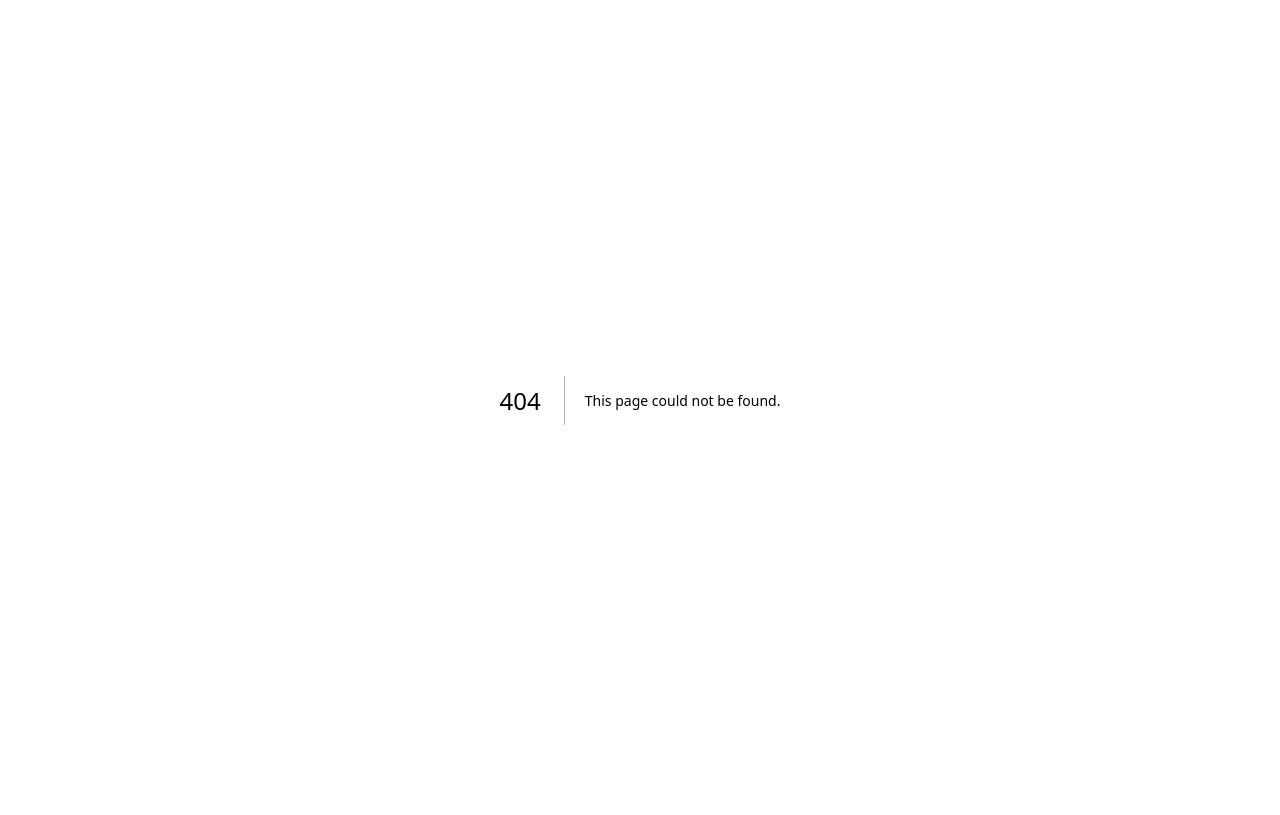
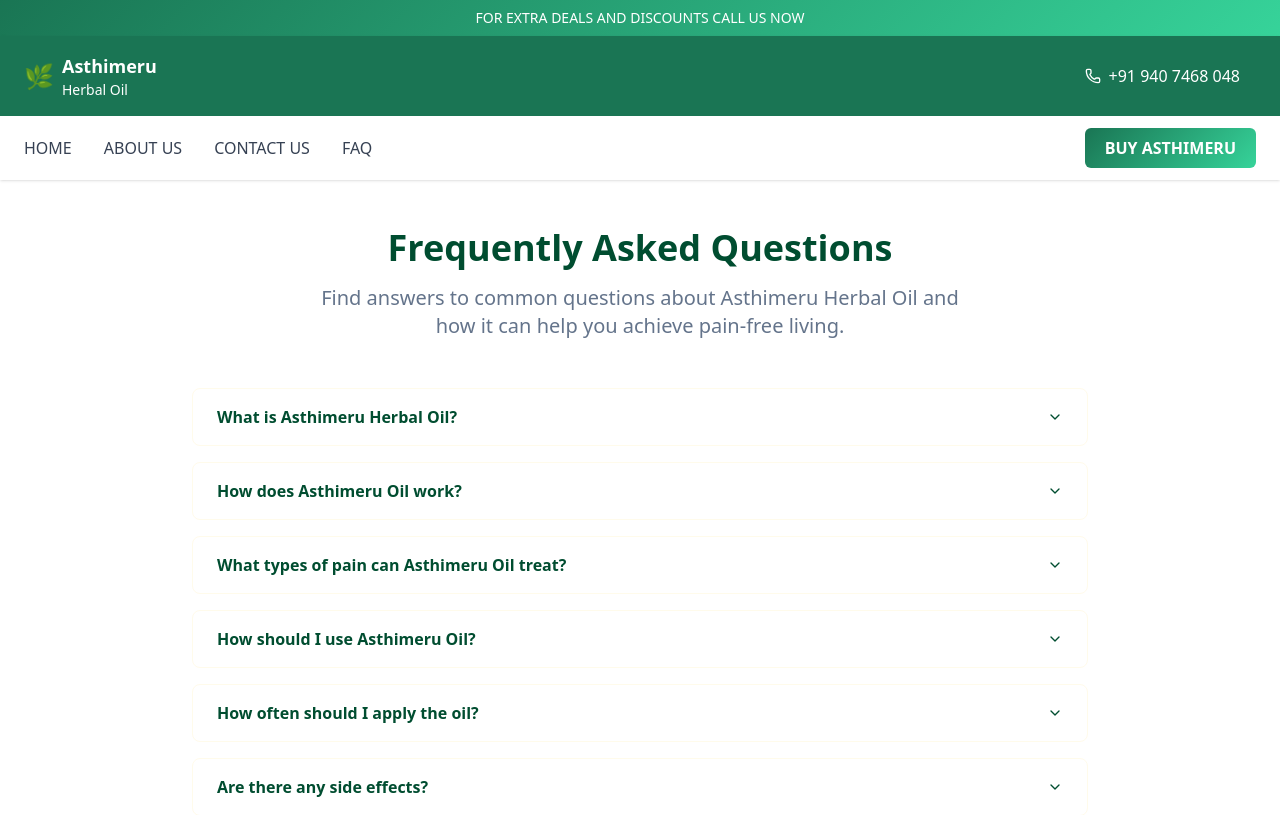
Before and after one commit to dev-akshayw/asthimeru-oil, a Next.js app: page /faq in a window 1280 px wide. Before the commit this address had no page. Shown: the top 815 px of the page. Built offline with nearby package versions, Linux system fonts and the light colour scheme.

Commit message:
FAQ Page done

```diff
--- a/package.json
+++ b/package.json
@@ -9,6 +9,7 @@
     "lint": "eslint"
   },
   "dependencies": {
+    "@radix-ui/react-accordion": "^1.2.12",
     "@radix-ui/react-tabs": "^1.1.13",
     "class-variance-authority": "^0.7.1",
     "clsx": "^2.1.1",
--- a/src/app/about/page.tsx
+++ b/src/app/about/page.tsx
@@ -118,7 +118,7 @@ const About = () => {
             What Makes Us Different
           </h2>
           <div className="grid grid-cols-1 md:grid-cols-2 lg:grid-cols-3 gap-8">
-            <div className="border-1 rounded-[6px]">
+            <div className="border-1  border-slate-200 rounded-[6px]">
               <div className="p-6 text-center">
                 <div className="bg-herbal-green10 p-4 rounded-full w-16 h-16 flex items-center justify-center mx-auto mb-4">
                   <Leaf className="w-8 h-8 text-herbal-green" />
@@ -132,7 +132,7 @@ const About = () => {
               </div>
             </div>
 
-            <div className="border-1 rounded-[6px]">
+            <div className="border-1  border-slate-200 rounded-[6px]">
               <div className="p-6 text-center">
                 <div className="bg-herbal-green10 p-4 rounded-full w-16 h-16 flex items-center justify-center mx-auto mb-4">
                   <Award className="w-8 h-8 text-herbal-green" />
@@ -147,7 +147,7 @@ const About = () => {
               </div>
             </div>
 
-            <div className="border-1 rounded-[6px]">
+            <div className="border-1  border-slate-200 rounded-[6px]">
               <div className="p-6 text-center">
                 <div className="bg-herbal-green10 p-4 rounded-full w-16 h-16 flex items-center justify-center mx-auto mb-4">
                   <CheckCircle className="w-8 h-8 text-herbal-green" />
--- /dev/null
+++ b/src/app/faq/page.tsx
@@ -0,0 +1,136 @@
+import Header from "../components/Header";
+import { Footer } from "../components/Footer";
+import {
+  Accordion,
+  AccordionContent,
+  AccordionItem,
+  AccordionTrigger,
+} from "@/components/ui/accordion";
+
+const FAQ = () => {
+  const faqs = [
+    {
+      question: "What is Asthimeru Herbal Oil?",
+      answer:
+        "Asthimeru Herbal Oil is India&#39;s premium pain relief oil prepared using ancient Ayurvedic medicinal science. It contains 20+ pure herbs that are 100% natural and authentic, designed to provide fast and effective relief from muscle and joint pain.",
+    },
+    {
+      question: "How does Asthimeru Oil work?",
+      answer:
+        "Our herbal oil works by penetrating deep into the skin to reduce inflammation, relieve pain, and restore mobility. The blend of natural herbs provides a gentle warm sensation that soothes muscles and supports the body&#39;s natural healing process.",
+    },
+    {
+      question: "What types of pain can Asthimeru Oil treat?",
+      answer:
+        "Asthimeru Oil is effective for various types of pain including back pain, knee pain, shoulder pain, arthritis, rheumatism, joint discomfort, muscle strains, ligament injuries, and damaged or torn tissue.",
+    },
+    {
+      question: "How should I use Asthimeru Oil?",
+      answer:
+        "Clean the affected area, take about 3ml of oil on your palm, apply to the affected joints, massage thoroughly with gentle circular motions, allow the oil to absorb completely, then wipe with a wet cloth and apply coconut oil for best results.",
+    },
+    {
+      question: "How often should I apply the oil?",
+      answer:
+        "For best results, apply Asthimeru Oil 1-2 times daily. Consistency is key to experiencing the full benefits of the herbal ingredients.",
+    },
+    {
+      question: "Are there any side effects?",
+      answer:
+        "Asthimeru Oil is made from 100% natural herbs and is generally safe for external use. However, if you have sensitive skin or allergies, we recommend doing a patch test before full application. Discontinue use if any irritation occurs.",
+    },
+    {
+      question: "Is Asthimeru Oil certified?",
+      answer:
+        "Yes, Asthimeru Oil is certified by the Ministry of AYUSH, ensuring its authenticity and quality as per Ayurvedic standards.",
+    },
+    {
+      question: "How long does it take to see results?",
+      answer:
+        "Many users report feeling relief within the first few applications. However, for chronic conditions, consistent use over 2-4 weeks typically shows significant improvement.",
+    },
+    {
+      question: "Can children use Asthimeru Oil?",
+      answer:
+        "While the oil is made from natural ingredients, we recommend consulting with a healthcare provider before using it on children under 12 years of age.",
+    },
+    {
+      question: "What makes Asthimeru different from other pain relief oils?",
+      answer:
+        "Asthimeru stands out because it contains live herbs making it fast-acting, has no strong overpowering odor, is made after extensive research on Ayurvedic principles, and provides a gentle warm sensation that naturally soothes muscles.",
+    },
+    {
+      question: "Do you offer a money-back guarantee?",
+      answer:
+        "Yes, we stand behind our product. If you&#39;re not satisfied with the results within 30 days of purchase, we offer a full money-back guarantee.",
+    },
+    {
+      question: "How should I store the oil?",
+      answer:
+        "Store Asthimeru Oil in a cool, dry place away from direct sunlight. Keep the bottle tightly closed and out of reach of children.",
+    },
+  ];
+
+  return (
+    <div className="min-h-screen bg-background">
+      <Header />
+      <div className="container mx-auto md:px-6 px-4 py-12">
+        <div className="text-center mb-12">
+          <h1 className="text-4xl font-bold text-herbal-dark mb-4">
+            Frequently Asked Questions
+          </h1>
+          <p className="text-xl text-muted-foreground max-w-2xl mx-auto">
+            Find answers to common questions about Asthimeru Herbal Oil and how
+            it can help you achieve pain-free living.
+          </p>
+        </div>
+        <div className="max-w-4xl mx-auto">
+          <Accordion type="single" collapsible className="space-y-4">
+            {faqs.map((faq, index) => (
+              <AccordionItem
+                key={index}
+                value={`item-${index}`}
+                className="border border-herbal-cream rounded-lg mb-2 md:mb-4 md:px-6"
+              >
+                <AccordionTrigger className="text-left font-semibold text-herbal-dark hover:text-herbal-green cursor-pointer">
+                  {faq.question}
+                </AccordionTrigger>
+                <AccordionContent className="text-muted-foreground leading-relaxed">
+                  {faq.answer}
+                </AccordionContent>
+              </AccordionItem>
+            ))}
+          </Accordion>
+        </div>
+      </div>
+
+      <div className="md:mt-8 text-center bg-herbal-cream px-4 py-8 md:p-8 rounded-lg">
+        <h2 className="text-2xl font-bold text-herbal-dark mb-4">
+          Still Have Questions?
+        </h2>
+        <p className="text-muted-foreground mb-6">
+          Can&#39;t find the answer you&#39;re looking for? Our expert team is
+          here to help you.
+        </p>
+        <div className="space-y-4 md:space-y-0 md:space-x-4 md:flex md:justify-center">
+          <a
+            href="/contact"
+            className="inline-block bg-herbal-green text-white px-6 py-3 rounded-lg hover:bg-herbal-green/90 transition-colors"
+          >
+            Contact Our Support Team
+          </a>
+          <a
+            href="tel:+919876543210"
+            className="inline-block border-2 border-herbal-green text-herbal-green px-6 py-3 rounded-lg hover:bg-herbal-green hover:text-white transition-colors"
+          >
+            Call: +91 98765 43210
+          </a>
+        </div>
+      </div>
+
+      <Footer />
+    </div>
+  );
+};
+
+export default FAQ;
--- a/src/app/globals.css
+++ b/src/app/globals.css
@@ -222,6 +222,3 @@
 .data-\[state\=active\]\:bg-herbal-green[data-state="active"] {
   background-color: hsl(var(--herbal-green));
 }
-* {
-  border-color: hsl(var(--border));
-}
--- /dev/null
+++ b/src/components/ui/accordion.tsx
@@ -0,0 +1,76 @@
+"use client";
+
+import * as React from "react";
+import * as AccordionPrimitive from "@radix-ui/react-accordion";
+import { cn } from "@/lib/utils";
+
+const Accordion = React.forwardRef<
+  React.ElementRef<typeof AccordionPrimitive.Root>,
+  React.ComponentPropsWithoutRef<typeof AccordionPrimitive.Root>
+>(({ className, ...props }, ref) => (
+  <AccordionPrimitive.Root
+    ref={ref}
+    className={cn("w-full", className)}
+    {...props}
+  />
+));
+Accordion.displayName = "Accordion";
+
+const AccordionItem = React.forwardRef<
+  React.ElementRef<typeof AccordionPrimitive.Item>,
+  React.ComponentPropsWithoutRef<typeof AccordionPrimitive.Item>
+>(({ className, ...props }, ref) => (
+  <AccordionPrimitive.Item
+    ref={ref}
+    className={cn("border-b", className)}
+    {...props}
+  />
+));
+AccordionItem.displayName = "AccordionItem";
+
+const AccordionTrigger = React.forwardRef<
+  React.ElementRef<typeof AccordionPrimitive.Trigger>,
+  React.ComponentPropsWithoutRef<typeof AccordionPrimitive.Trigger>
+>(({ className, children, ...props }, ref) => (
+  <AccordionPrimitive.Header className="flex">
+    <AccordionPrimitive.Trigger
+      ref={ref}
+      className={cn(
+        "flex flex-1 items-center justify-between py-4 font-medium transition-all hover:underline [&[data-state=open]>svg]:rotate-180",
+        className
+      )}
+      {...props}
+    >
+      {children}
+      <svg
+        className="h-4 w-4 shrink-0 transition-transform duration-200"
+        viewBox="0 0 24 24"
+        fill="none"
+        stroke="currentColor"
+        strokeWidth="2"
+        strokeLinecap="round"
+        strokeLinejoin="round"
+      >
+        <polyline points="6 9 12 15 18 9" />
+      </svg>
+    </AccordionPrimitive.Trigger>
+  </AccordionPrimitive.Header>
+));
+AccordionTrigger.displayName = "AccordionTrigger";
+
+const AccordionContent = React.forwardRef<
+  React.ElementRef<typeof AccordionPrimitive.Content>,
+  React.ComponentPropsWithoutRef<typeof AccordionPrimitive.Content>
+>(({ className, ...props }, ref) => (
+  <AccordionPrimitive.Content
+    ref={ref}
+    className={cn(
+      "overflow-hidden text-sm transition-all data-[state=closed]:animate-accordion-up data-[state=open]:animate-accordion-down",
+      className
+    )}
+    {...props}
+  />
+));
+AccordionContent.displayName = "AccordionContent";
+
+export { Accordion, AccordionItem, AccordionTrigger, AccordionContent };
--- a/tailwind.config.js
+++ b/tailwind.config.js
@@ -8,6 +8,11 @@ module.exports = {
   theme: {
     extend: {
       colors: {
+        "herbal-green": "hsl(var(--herbal-green))",
+        "herbal-light": "hsl(var(--herbal-light))",
+        "herbal-gold": "hsl(var(--herbal-gold))",
+        "herbal-cream": "hsl(var(--herbal-cream))",
+        "herbal-dark": "hsl(var(--herbal-dark))",
         herbal: {
           green: "hsl(var(--herbal-green))",
           light: "hsl(var(--herbal-light))",
```
Also changed, not shown: 1 other file (tests, documents, lock files or other folders).
